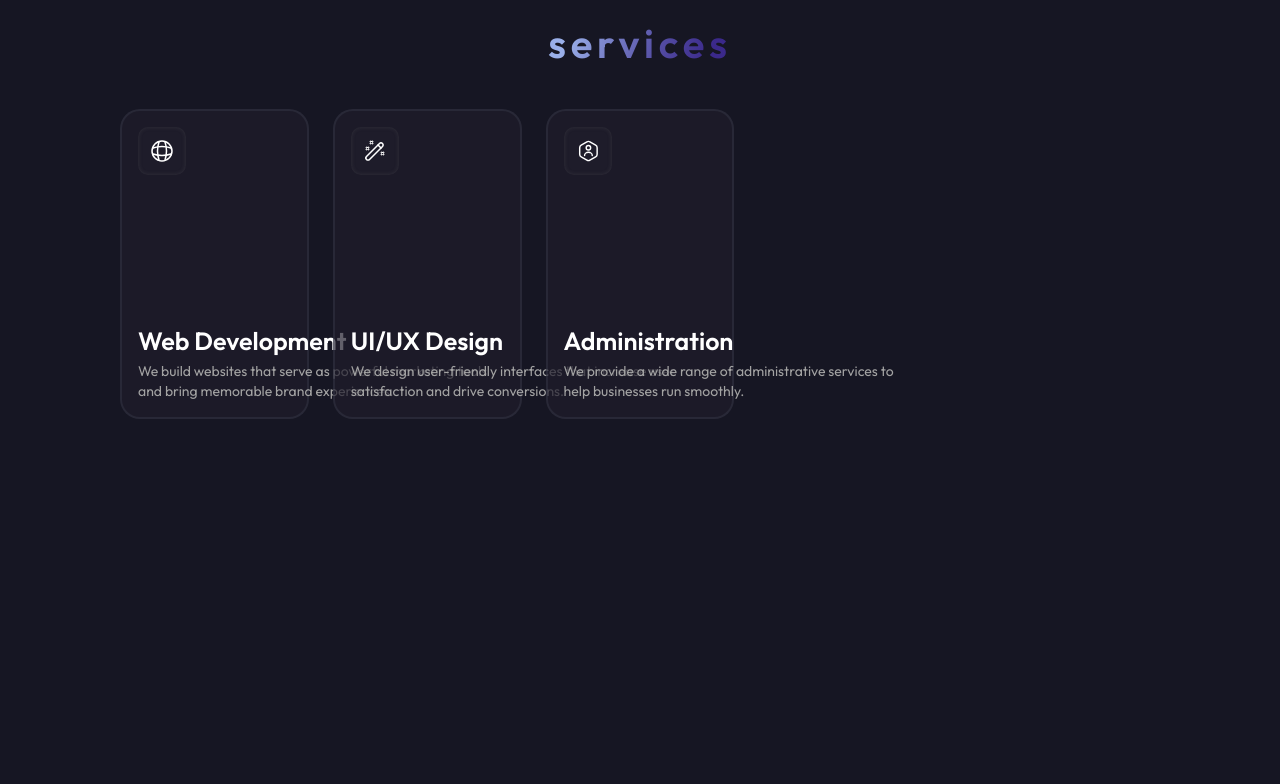
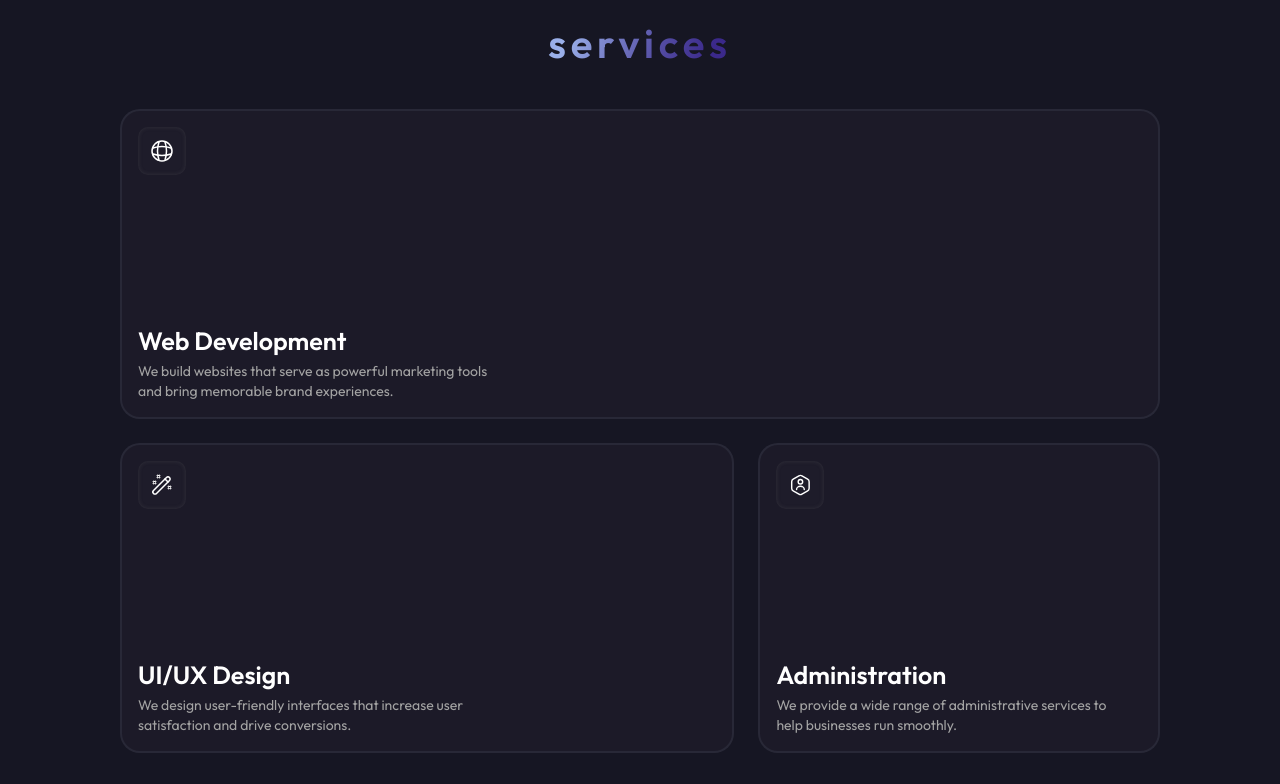
Before and after one commit to TheRoxer/elevate-web, a Next.js app: page / in a window 1280 px wide. Shown: the part 1416-2200 px from the top of the page. Built offline with nearby package versions, Linux system fonts and the light colour scheme.

Commit message:
fix: services card bugging
who tf knows why were they buggin

```diff
--- a/components/landing/ServicesCard.tsx
+++ /dev/null
@@ -1,33 +0,0 @@
-import IconButton from "@/components/landing/IconButton";
-
-interface CardProps {
-  title: string;
-  description: string;
-  icon: React.ReactNode;
-  colspan?: number;
-  rowspan?: number;
-}
-
-const Card: React.FC<CardProps> = ({
-  title,
-  description,
-  icon,
-  colspan,
-  rowspan,
-}) => {
-  return (
-    <div
-      className={`col-span-${colspan} row-span-${rowspan} h-[310px] rounded-[20px] border-2 border-slate-400/10 bg-card p-4 dark:bg-neutral-900`}
-    >
-      <div className="flex flex-col gap-2 space h-full justify-between">
-        <IconButton icon={icon} target="_blank" />
-        <div className="w-[350px]">
-          <p className="text-[25px]  font-semibold">{title}</p>
-          <p className="text-sm text-neutral-400">{description}</p>
-        </div>
-      </div>
-    </div>
-  );
-};
-
-export default Card;
--- a/sections/Services.tsx
+++ b/sections/Services.tsx
@@ -1,6 +1,6 @@
 import { admin, ux, web } from "../lib/icons";
-import Card from "@/components/landing/ServicesCard";
 import Image from "next/image";
+import IconButton from "@/components/landing/IconButton";
 
 const Services = () => {
   return (
@@ -10,27 +10,50 @@ const Services = () => {
       </h2>
 
       <div className="w-[1040px] mx-auto grid grid-rows-2 grid-cols-5 gap-6 mt-8">
-        <Card
-          title="Web Development"
-          description="We build websites that serve as powerful marketing tools and bring memorable brand experiences."
-          icon={web}
-          colspan={5}
-          rowspan={1}
-        />
-        <Card
-          title="UI/UX Design"
-          description="We design user-friendly interfaces that increase user satisfaction and drive conversions."
-          icon={ux}
-          colspan={3}
-          rowspan={1}
-        />
-        <Card
-          title="Administration"
-          description="We provide a wide range of administrative services to help businesses run smoothly."
-          icon={admin}
-          colspan={2}
-          rowspan={1}
-        />
+        <div
+          className={`col-span-5 row-span-1 h-[310px] rounded-[20px] border-2 border-slate-400/10 bg-card p-4 dark:bg-neutral-900`}
+        >
+          <div className="flex flex-col gap-2 space h-full justify-between">
+            <IconButton icon={web} target="_blank" />
+            <div className="w-[350px]">
+              <p className="text-[25px]  font-semibold">Web Development</p>
+              <p className="text-sm text-neutral-400">
+                We build websites that serve as powerful marketing tools and
+                bring memorable brand experiences.
+              </p>
+            </div>
+          </div>
+        </div>
+
+        <div
+          className={`col-span-3 row-span-1 h-[310px] rounded-[20px] border-2 border-slate-400/10 bg-card p-4 dark:bg-neutral-900`}
+        >
+          <div className="flex flex-col gap-2 space h-full justify-between">
+            <IconButton icon={ux} target="_blank" />
+            <div className="w-[350px]">
+              <p className="text-[25px]  font-semibold">UI/UX Design</p>
+              <p className="text-sm text-neutral-400">
+                We design user-friendly interfaces that increase user
+                satisfaction and drive conversions.
+              </p>
+            </div>
+          </div>
+        </div>
+
+        <div
+          className={`col-span-2 row-span-1 h-[310px] rounded-[20px] border-2 border-slate-400/10 bg-card p-4 dark:bg-neutral-900`}
+        >
+          <div className="flex flex-col gap-2 space h-full justify-between">
+            <IconButton icon={admin} target="_blank" />
+            <div className="w-[350px]">
+              <p className="text-[25px]  font-semibold">Administration</p>
+              <p className="text-sm text-neutral-400">
+                We provide a wide range of administrative services to help
+                businesses run smoothly.
+              </p>
+            </div>
+          </div>
+        </div>
       </div>
 
       <Image
```
